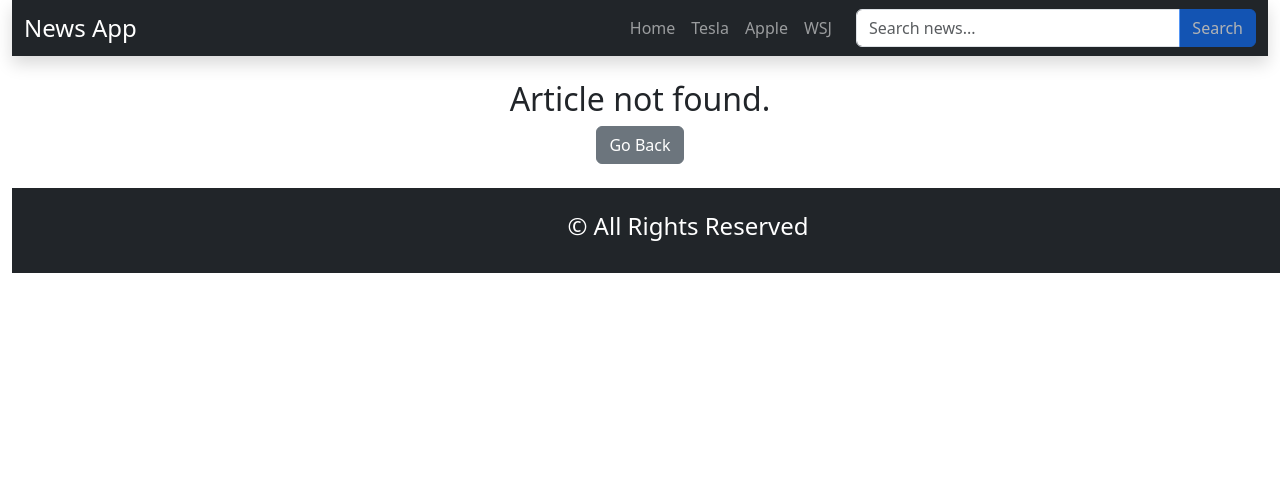
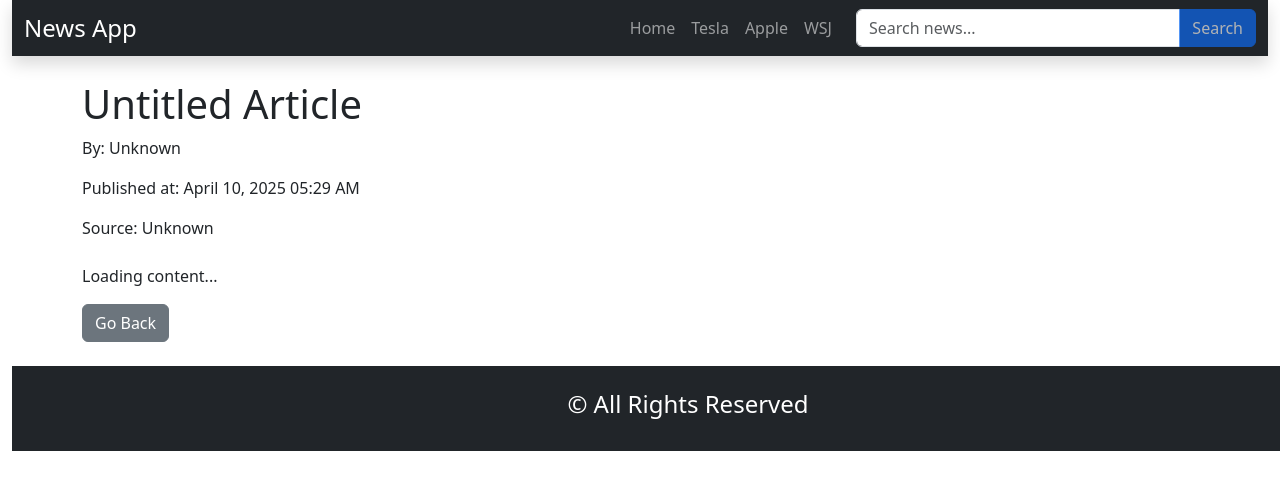
Before and after one commit to Jovellmiranda14/news-aggregator-react, a React (Create React App) app: page /1/article/1 in a window 1280 px wide. Before the commit this address had no page. Shown: the top 490 px of the page. Built offline with nearby package versions, Linux system fonts and the light colour scheme.

Commit message:
Add dompurify for content sanitization and update Articlepage for improved error handling and fallback article data

```diff
--- a/package.json
+++ b/package.json
@@ -9,6 +9,7 @@
     "@testing-library/user-event": "^13.5.0",
     "axios": "^1.8.4",
     "bootstrap": "^5.3.5",
+    "dompurify": "^3.2.5",
     "react": "^19.1.0",
     "react-bootstrap": "^2.10.9",
     "react-dom": "^19.1.0",
--- a/src/App.js
+++ b/src/App.js
@@ -22,7 +22,7 @@ export default function App() {
           <Route path="/wallstreet" element={<WallStreetPage />} />
           <Route path="/search" element={<SearchPage />} />
           <Route path="/:category/article/:id" element={<Articlepage />} />
-          <Route path="/article/:id" element={<Articlepage />} />
+          <Route path="/article" element={<Articlepage />} />
         </Routes>
         <Footer footer="footer" />
       </div>
--- a/src/components/NewsList.js
+++ b/src/components/NewsList.js
@@ -18,7 +18,7 @@ export default function NewsList({ articles, category }) {
                 <Card className="h-100 border-black shadow-sm">
                   <Card.Img
                     variant="top"
-                    src={article?.urlToImage || placeholderImage} // 🛡️ safe access
+                    src={article?.urlToImage || placeholderImage}
                     className="img-fluid"
                     style={{ height: "150px", objectFit: "cover" }}
                   />
@@ -26,15 +26,12 @@ export default function NewsList({ articles, category }) {
                     <Card.Title className="fs-5 text-truncate">
                       {article?.title || "No Title"}
                     </Card.Title>
-                    <Card.Text
-                      className="text-muted"
-                      style={{ fontSize: "16px" }}
-                    >
+                    <Card.Text className="text-muted" style={{ fontSize: "16px" }}>
                       <small>{article?.source?.name || "Unknown Source"}</small>
                     </Card.Text>
                     <Link
-                      to={`/${category}/article/${index}`}
-                      state={{ article }}
+                      to={`/article?url=${encodeURIComponent(article.url)}`}
+                      state={{ article }} // optional: keeps fallback data like title/image
                     >
                       <Button
                         variant="primary"
--- a/src/pages/Articlepage.js
+++ b/src/pages/Articlepage.js
@@ -1,22 +1,68 @@
-import React from "react";
+import React, { useState, useEffect } from "react";
 import { Container, Image, Button } from "react-bootstrap";
-import { useLocation, useNavigate } from "react-router-dom";
-
+import { useLocation, useNavigate, useSearchParams } from "react-router-dom";
+import DOMPurify from "dompurify";
 export default function Articlepage() {
   const location = useLocation();
   const navigate = useNavigate();
-  const article = location.state?.article;
+  const [searchParams] = useSearchParams();
+  const urlParam = searchParams.get("url");
 
-  if (!article) {
-    return (
-      <Container className="my-4 text-center">
-        <h2>Article not found.</h2>
-        <Button variant="secondary" onClick={() => navigate(-1)}>
-          Go Back
-        </Button>
-      </Container>
-    );
-  }
+  const [fullContent, setFullContent] = useState("Loading content...");
+  const [loading, setLoading] = useState(false);
+  const [error, setError] = useState(null);
+
+  const fallbackArticle = location.state?.article || {
+    title: "Untitled Article",
+    publishedAt: new Date().toISOString(),
+    urlToImage: null,
+    author: "Unknown",
+    source: { name: "Unknown" },
+  };
+
+  useEffect(() => {
+    const fetchFullContent = async () => {
+      if (!urlParam) return;
+
+      setLoading(true);
+      try {
+        // Fetch the full article content using the URL parameter
+        const response = await fetch(
+          `${
+            process.env.REACT_APP_API_URL
+          }/api/article?url=${encodeURIComponent(urlParam)}`
+        );
+
+        if (!response.ok) {
+          throw new Error(`HTTP error! status: ${response.status}`);
+        }
+
+        const data = await response.json();
+        const { content } = data;
+
+        if (content) {
+          // Clean the content for better readability
+          const cleanContent = content
+            .replace(/\n+/g, "\n")
+            .replace(/^\s+|\s+$/g, "")
+            .replace(/(\n\s*\n)+/g, "\n\n");
+
+          setFullContent(cleanContent);
+        } else {
+          setFullContent("Content could not be retrieved.");
+        }
+      } catch (err) {
+        console.error("Error fetching full article content:", err);
+        setError(
+          `The content from the following link could not be loaded: ${urlParam}. This may be due to restrictions or an invalid URL.`
+        );
+      } finally {
+        setLoading(false);
+      }
+    };
+
+    fetchFullContent();
+  }, [urlParam]);
 
   const formatDate = (dateString) => {
     const date = new Date(dateString);
@@ -32,26 +78,53 @@ export default function Articlepage() {
       }),
     };
   };
+  const sanitizedContent = DOMPurify.sanitize(fullContent);
 
-  const { formattedDate, formattedTime } = formatDate(article.publishedAt);
+
+  const { formattedDate, formattedTime } = formatDate(
+    fallbackArticle.publishedAt
+  );
 
   return (
     <Container className="my-4">
-      {article.urlToImage && (
+      {fallbackArticle.urlToImage && (
         <Image
-          src={article.urlToImage}
-          alt={article.title}
+          src={fallbackArticle.urlToImage}
+          alt={fallbackArticle.title}
           className="mb-3"
           fluid
+          style={{ width: "100%", height: "auto" }} // Full width, maintain aspect ratio
         />
       )}
-      <h1>{article.title}</h1>
-      <p>By: {article.author || "Unknown"}</p>
+      <h1>{fallbackArticle.title}</h1>
+      <p>By: {fallbackArticle.author || "Unknown"}</p>
       <p>
         Published at: {formattedDate} {formattedTime}
       </p>
-      <p>Source: {article.source?.name}</p>
-      <div>{article.content}</div>
+      <p>Source: {fallbackArticle.source?.name}</p>
+
+      <div className="mt-4">
+        {loading ? (
+          <p>Loading full content...</p>
+        ) : error ? (
+          <div>
+            <p>{error}</p>
+            <a href={urlParam} target="_blank" rel="noopener noreferrer">
+              Click here to view the article directly.
+            </a>
+          </div>
+        ) : (
+          <div
+          style={{ maxWidth: "1352px", margin: "0 auto" }}
+          dangerouslySetInnerHTML={{ __html: sanitizedContent }}
+        />
+
+        )}
+      </div>
+
+      <Button variant="secondary" className="mt-3" onClick={() => navigate(-1)}>
+        Go Back
+      </Button>
     </Container>
   );
 }
```
Also changed, not shown: 1 other file (tests, documents, lock files or other folders).
